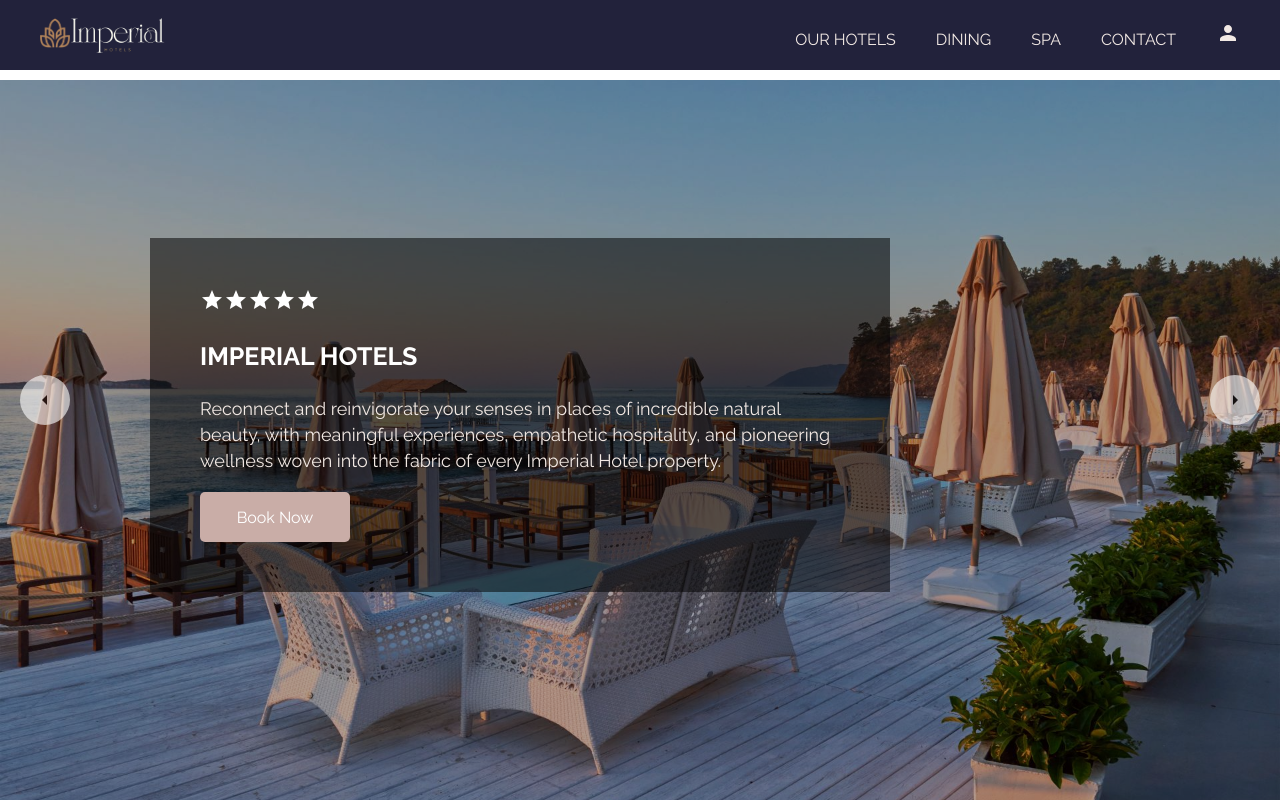
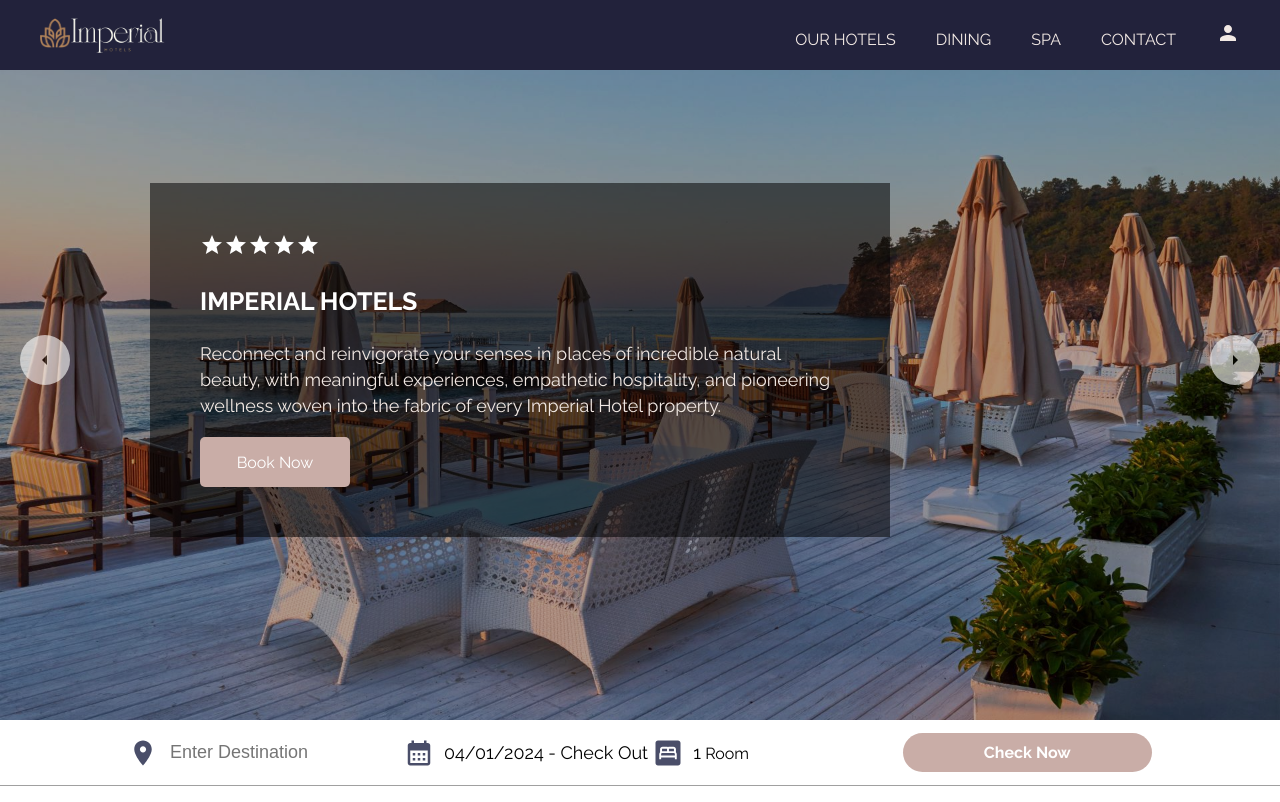
Before and after one commit to SuhasiV/hotel-ecommerce, a Next.js app: page / in a window 1280 px wide. Shown: the top 802 px of the page. Built offline with nearby package versions, Linux system fonts and the light colour scheme; no server answers; the database is empty.

Commit message:
removed white space

```diff
--- a/src/app/components/homeSlider/homeSlider.module.scss
+++ b/src/app/components/homeSlider/homeSlider.module.scss
@@ -1,5 +1,4 @@
 .container {
-  padding-top: 10vh;
   position: relative;
   width: 100%;
   height: 90vh;
@@ -38,6 +37,7 @@
     height: 100%;
     width: 300vw;
     display: flex;
+
     overflow: hidden;
     transition: transform 0.8s ease-in-out;
 
@@ -60,7 +60,7 @@
           padding: 50px;
           background-color: rgba(0, 0, 0, 0.527);
           width: 50%;
-          margin-top: -50px;
+
           margin-left: 150px;
 
           .heading {
--- a/src/app/dining/page.js
+++ b/src/app/dining/page.js
@@ -6,7 +6,7 @@
   return (
     <div>
       <Suspense fallback={<div>Loading...</div>}>
-        <div style={{ paddingTop: "65px" }}></div>
+        <div style={{ paddingTop: "5%" }}></div>
         <CheckInTry type="rest" />
         <div>
           <RestList />
```
